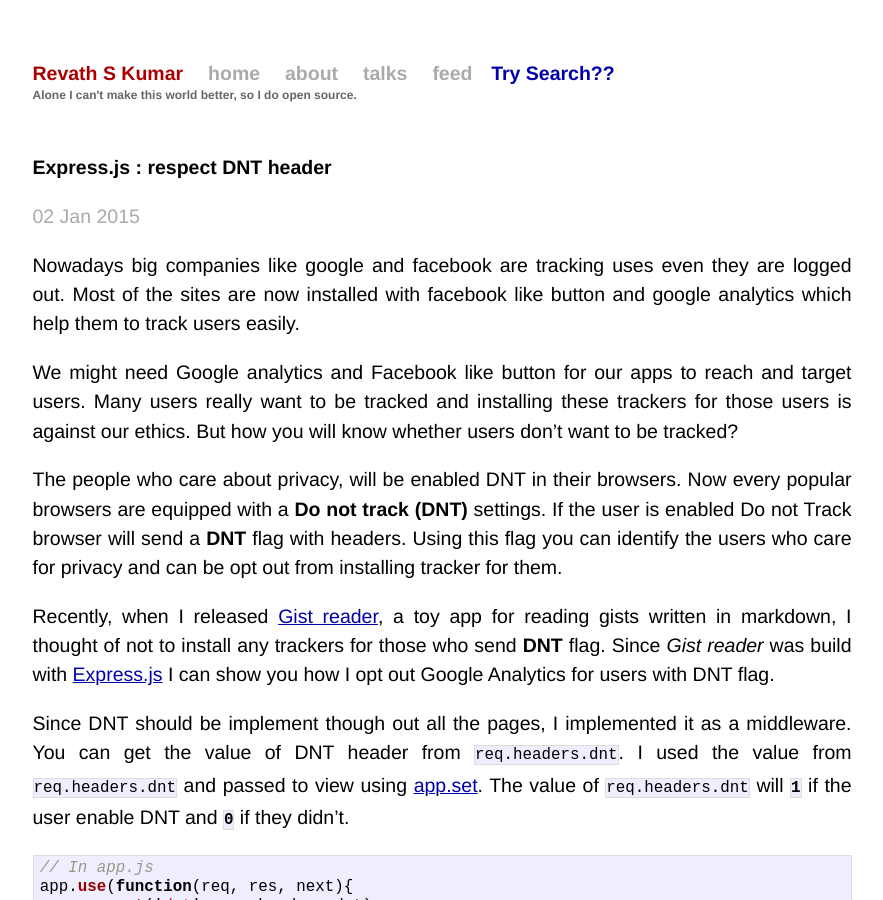
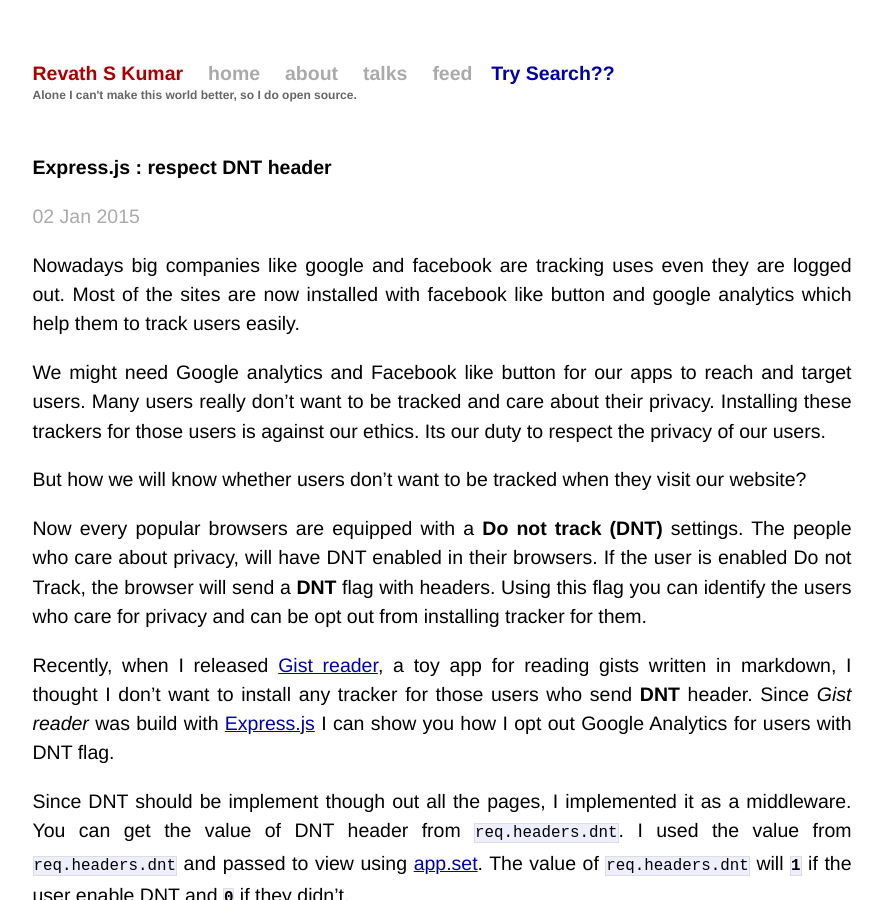
Before and after one commit to revathskumar/blog.revathskumar.com, a Jekyll site: the page built from _posts/2015-01-02-expressjs-respect-dnt-header.md, in a window 1280 px wide and 900 px high. Shown: the whole window, without its empty margins (198-1081 px from the left). Built offline with Jekyll 4.4.1, drawn with Linux system fonts in a browser that asks for light colours; Markdown is read by kramdown in place of the engine named in the settings.

Commit message:
dnt post corrections

```diff
--- a/_posts/2015-01-02-expressjs-respect-dnt-header.md
+++ b/_posts/2015-01-02-expressjs-respect-dnt-header.md
@@ -9,11 +9,13 @@
 
 Nowadays big companies like google and facebook are tracking uses even they are logged out. Most of the sites are now installed with facebook like button and google analytics which help them to track users easily.
 
-We might need Google analytics and Facebook like button for our apps to reach and target users. Many users really want to be tracked and installing these trackers for those users is against our ethics. But how you will know whether users don't want to be tracked?
+We might need Google analytics and Facebook like button for our apps to reach and target users. Many users really don't want to be tracked and care about their privacy. Installing these trackers for those users is against our ethics. Its our duty to respect the privacy of our users.
 
-The people who care about privacy, will be enabled DNT in their browsers.  Now every popular browsers are equipped with a **Do not track (DNT)** settings. If the user is enabled Do not Track browser will send a **DNT** flag with headers. Using this flag you can identify the users who care for privacy and can be opt out from installing tracker for them.
+But how we will know whether users don't want to be tracked when they visit our website?
 
-Recently, when I released [Gist reader](http://gistreader.herokuapp.com/), a toy app for reading gists written in markdown, I thought of not to install any trackers for those who send **DNT** flag. Since *Gist reader* was build with [Express.js](http://expressjs.com) I can show you how I opt out Google Analytics for users with DNT flag.
+Now every popular browsers are equipped with a **Do not track (DNT)** settings. The people who care about privacy, will have DNT enabled in their browsers. If the user is enabled Do not Track, the browser will send a **DNT** flag with headers. Using this flag you can identify the users who care for privacy and can be opt out from installing tracker for them.
+
+Recently, when I released [Gist reader](http://gistreader.herokuapp.com/), a toy app for reading gists written in markdown, I thought I don't want to install any tracker for those users who send **DNT** header. Since *Gist reader* was build with [Express.js](http://expressjs.com) I can show you how I opt out Google Analytics for users with DNT flag.
 
 Since DNT should be implement though out all the pages, I implemented it as a middleware. You can get the value of DNT header from `req.headers.dnt`. I used the value from `req.headers.dnt` and passed to view using [app.set](http://expressjs.com/api.html#app.set). The value of `req.headers.dnt` will **`1`** if the user enable DNT and **`0`** if they didn't.
 
```
